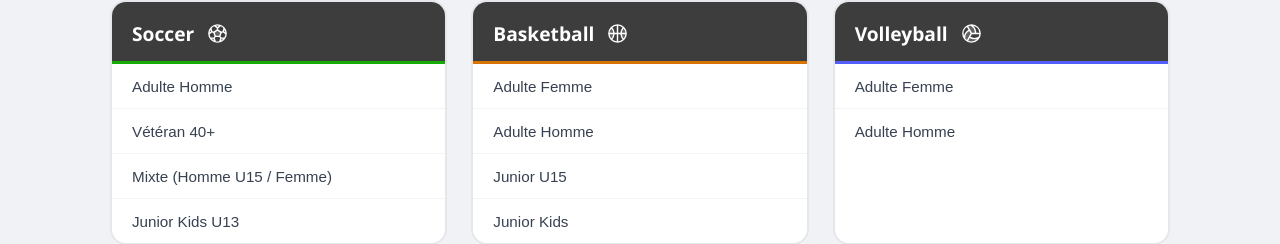
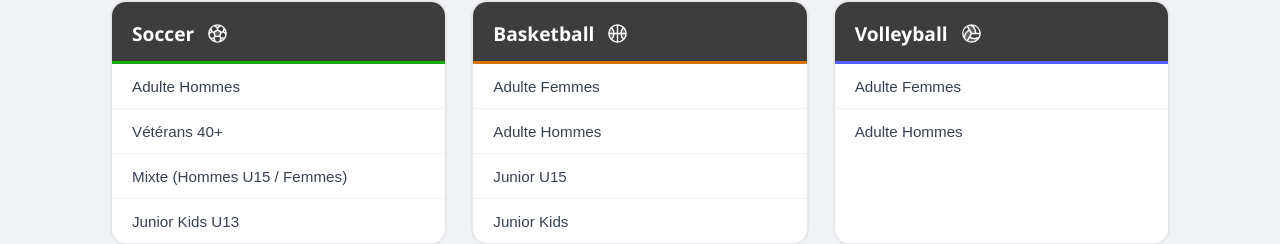
Before and after one commit to matth9597/Rsm2026, a React (Vite) app: page / in a window 1280 px wide. Shown: the part 196-440 px from the top of the page. Built offline with nearby package versions, Linux system fonts and the light colour scheme.

Commit message:
fix: cleanup sport variants names

```diff
--- a/src/pages/Home.jsx
+++ b/src/pages/Home.jsx
@@ -19,9 +19,9 @@ const sportCategories = [
     colorLight: "#f0fdf4",
     colorBorder: "#14ab02",
     variants: [
-      { id: "soccer_h", label: "Adulte Homme" },
-      { id: "soccer_v", label: "Vétéran 40+" },
-      { id: "soccer_m", label: "Mixte (Homme U15 / Femme)" },
+      { id: "soccer_h", label: "Adulte Hommes" },
+      { id: "soccer_v", label: "Vétérans 40+" },
+      { id: "soccer_m", label: "Mixte (Hommes U15 / Femmes)" },
       { id: "soccer_j", label: "Junior Kids U13" },
     ],
   },
@@ -33,8 +33,8 @@ const sportCategories = [
     colorLight: "#fff7ed",
     colorBorder: "#d77300",
     variants: [
-      { id: "basketball_f", label: "Adulte Femme" },
-      { id: "basketball_h", label: "Adulte Homme" },
+      { id: "basketball_f", label: "Adulte Femmes" },
+      { id: "basketball_h", label: "Adulte Hommes" },
       { id: "basketball_j", label: "Junior U15" },
       { id: "basketball_k", label: "Junior Kids" },
     ],
@@ -47,8 +47,8 @@ const sportCategories = [
     colorLight: "#e9eef7",
     colorBorder: "#545efc",
     variants: [
-      { id: "volleyball_f", label: "Adulte Femme" },
-      { id: "volleyball_h", label: "Adulte Homme" },
+      { id: "volleyball_f", label: "Adulte Femmes" },
+      { id: "volleyball_h", label: "Adulte Hommes" },
     ],
   },
   {
```
